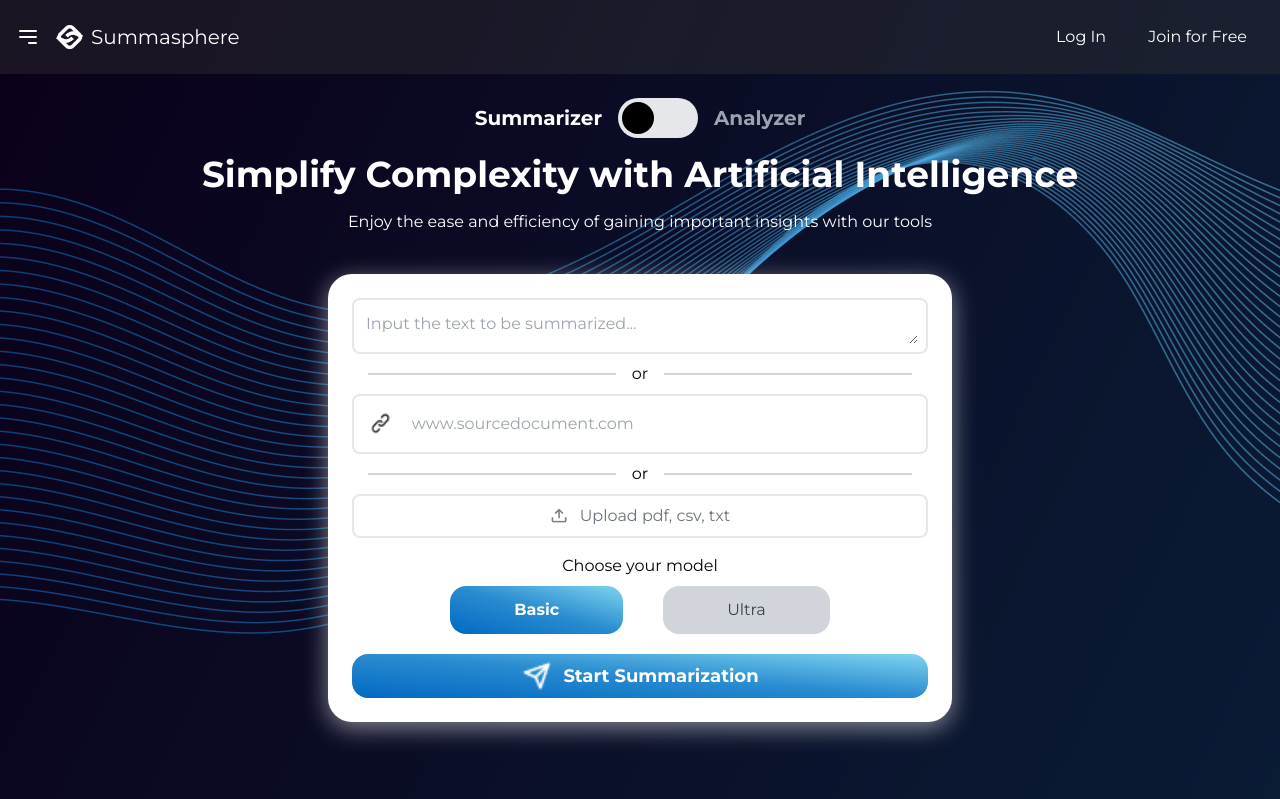
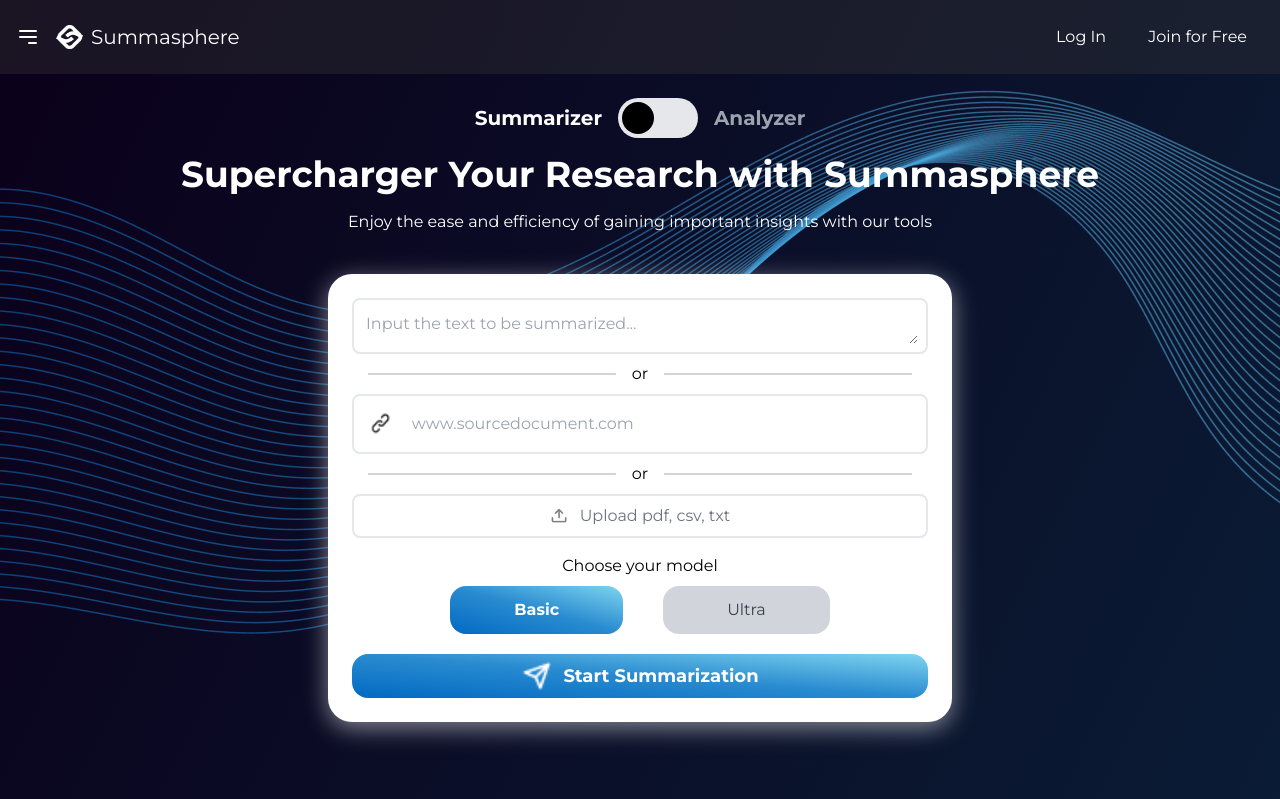
Before and after one commit to GilbertImmanuel/MinervaFE, a React (Vite) app: page / in a window 1280 px wide. Shown: the top 799 px of the page. Built offline with nearby package versions, Linux system fonts and the light colour scheme; what chartjs-chart-wordcloud would draw is missing.

Commit message:
Update Home.jsx
Change the element

```diff
--- a/src/Home.jsx
+++ b/src/Home.jsx
@@ -25,7 +25,7 @@ const Home = () => {
               <ToggleSwitch onTabSwitch={(newTab) => setActiveTab(newTab)} initialTab="analyzer" />
               <span className={`font-bold text-xl pl-4 ${activeTab === 'analyzer' ? 'text-white' : 'text-gray-400'}`}>Analyzer</span>
             </div>
-            <h1 className="text-4xl montserrat font-bold text-white">Simplify Complexity with Artificial Intelligence</h1>
+            <h1 className="text-4xl montserrat font-bold text-white">Supercharger Your Research with Summasphere</h1>
             <p className="mt-4 mb-2 monserrat text-white">Enjoy the ease and efficiency of gaining important insights with our tools</p>
           </div>
           <main className="flex-grow p-4 w-[40%] rounded-3xl w-full">
```
